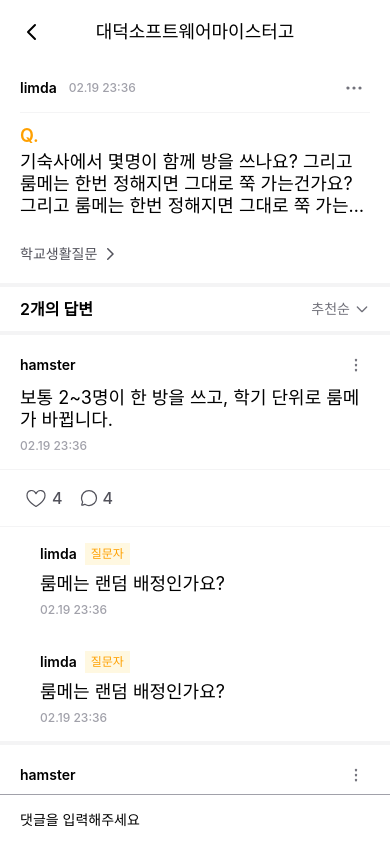
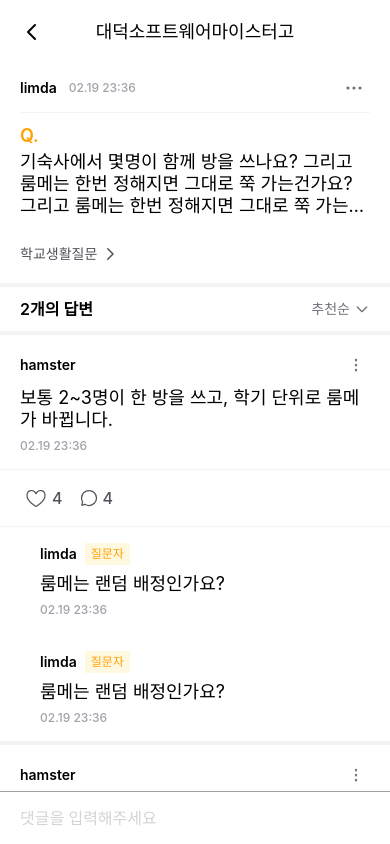
Before and after one commit to MEOGO-DSM/MEOGO_Frontend_V2, a React Native app: screen /QandADetail in a window 390 px wide. Built offline with nearby package versions, Linux system fonts and the light colour scheme.

Commit message:
edit :: 입력 창 폰트 스타일 수정

```diff
--- a/src/app/review/QandADetail.tsx
+++ b/src/app/review/QandADetail.tsx
@@ -133,7 +133,9 @@ const SettingIcon = styled.View`
   padding: 4px;
 `;
 
-const Input = styled.TextInput`
+const Input = styled.TextInput.attrs({
+  placeholderTextColor: color.gray300,
+})`
   width: 100%;
   position: absolute;
   bottom: 0;
@@ -142,4 +144,6 @@ const Input = styled.TextInput`
   border-top-width: 1px;
   border-top-color: ${color.gray400};
   background-color: ${color.white};
+  font-size: 16px;
+  font-weight: 500;
 `;
```
